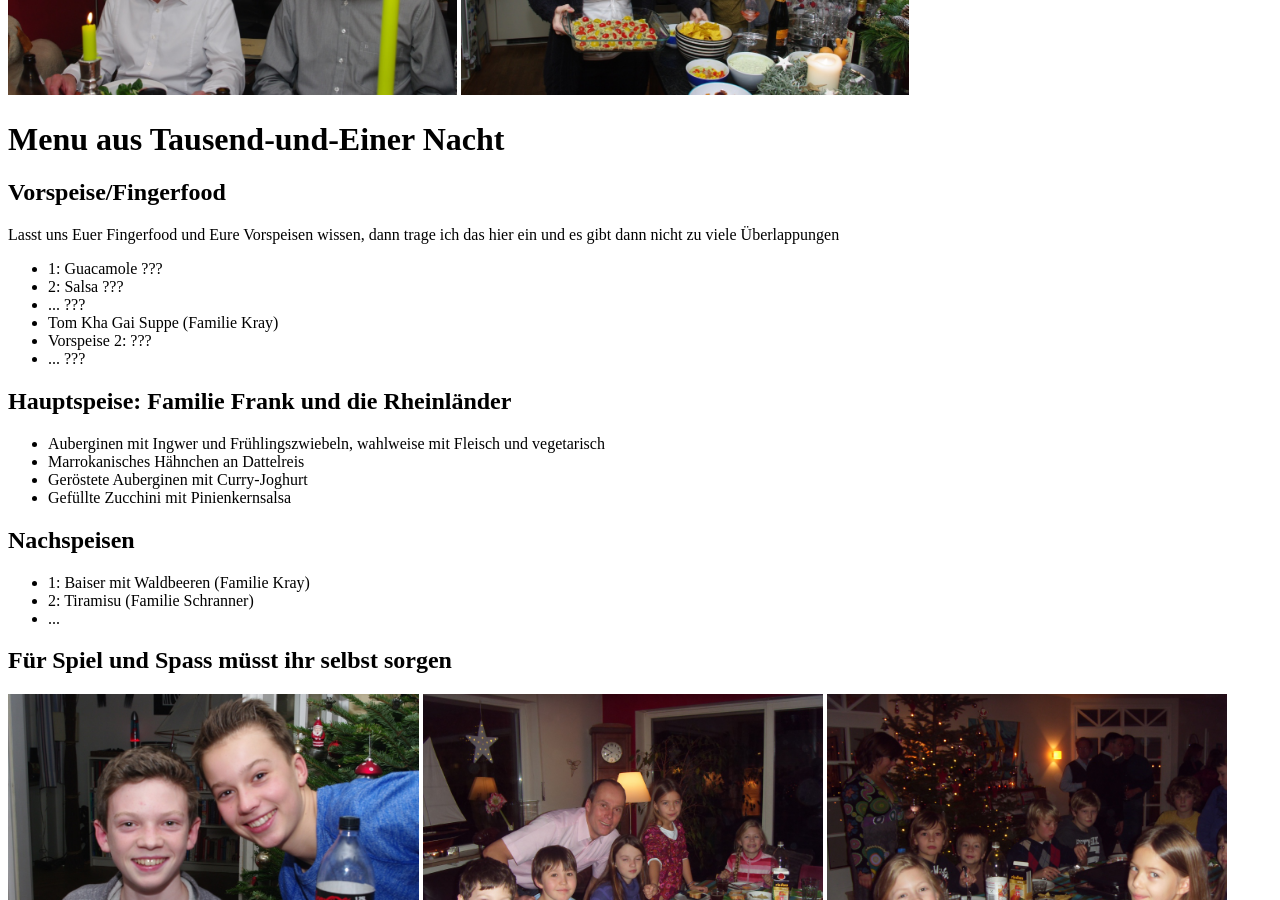
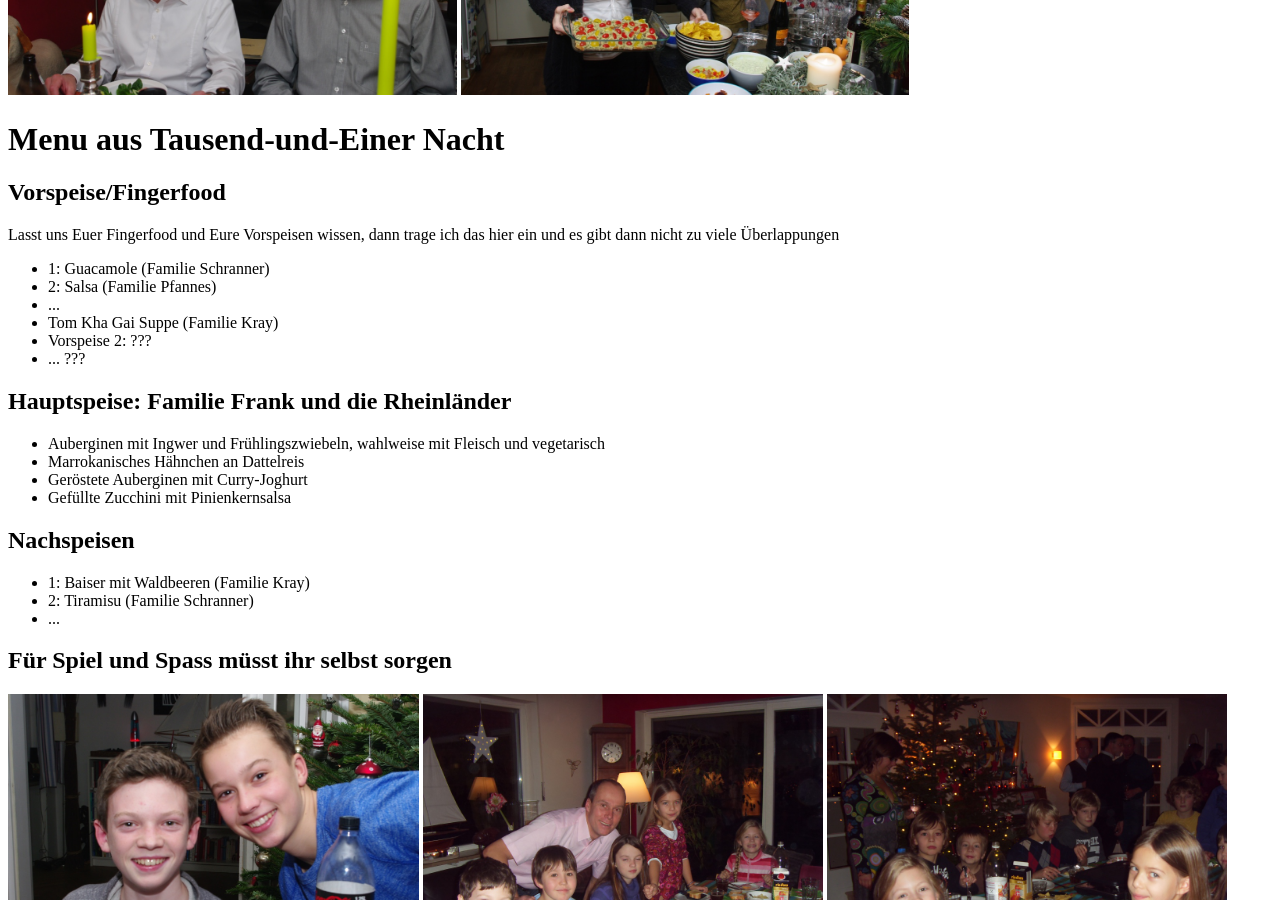
Before and after one commit to DiveDocs/Sylvester2023, a Jekyll site: the page built from index.markdown, in a window 1280 px wide and 900 px high, scrolled down 2112 px. Built offline with Jekyll 4.4.1, drawn with Linux system fonts in a browser that asks for light colours.

Commit message:
Update menu items with family names

```diff
--- a/index.markdown
+++ b/index.markdown
@@ -64,9 +64,9 @@ tr:nth-child(even) {
 <h2> Vorspeise/Fingerfood</h2>
 Lasst uns Euer Fingerfood und Eure Vorspeisen wissen, dann trage ich das hier ein und es gibt dann nicht zu viele Überlappungen
 <ul>
-<li> 1: Guacamole ???</li>
-<li> 2: Salsa ???</li>
-<li>... ???</li>
+<li> 1: Guacamole (Familie Schranner)</li>
+<li> 2: Salsa (Familie Pfannes)</li>
+<li>... </li>
 <li>Tom Kha Gai Suppe (Familie Kray)</li>
 <li>Vorspeise 2: ??? </li>
 <li>... ??? </li>
```
